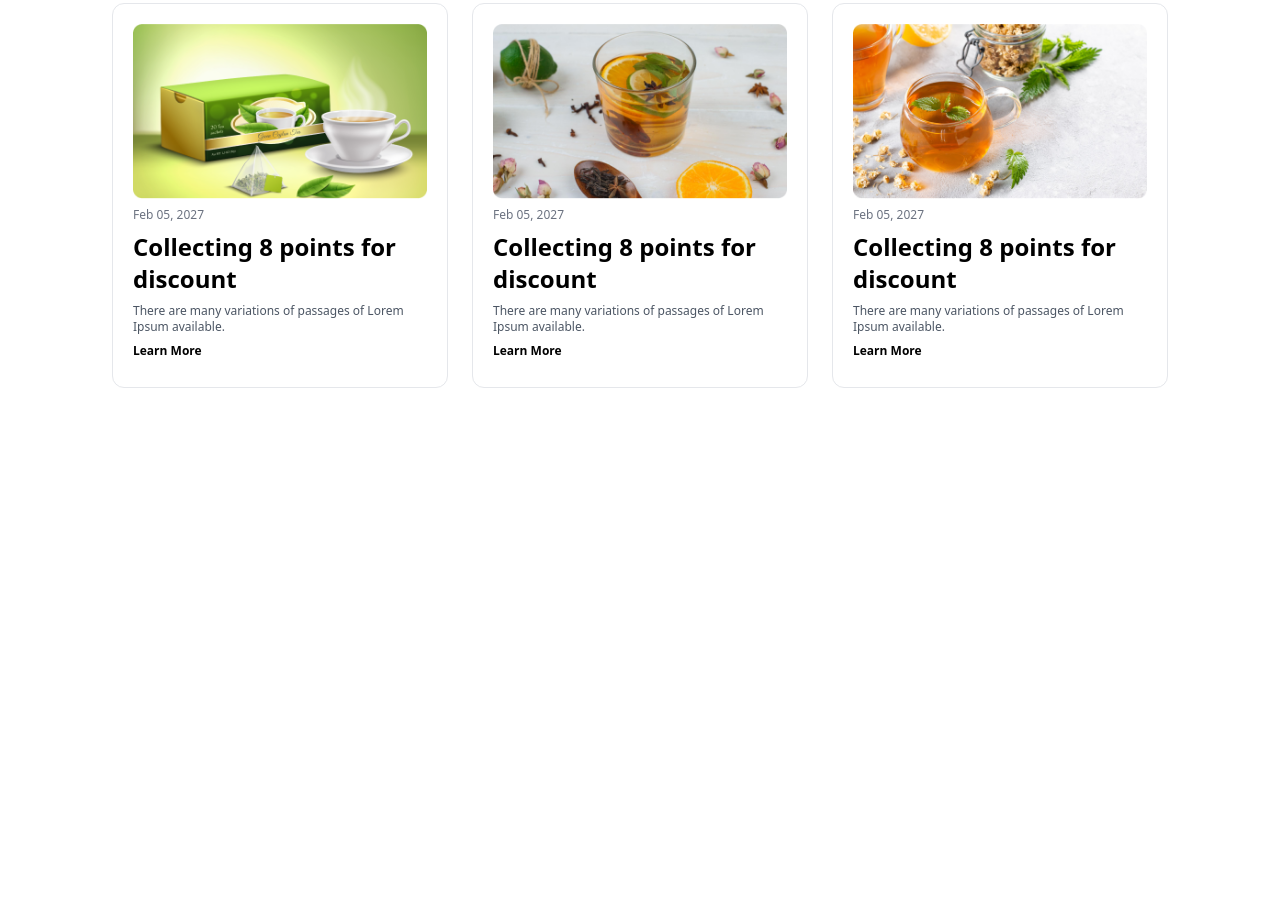
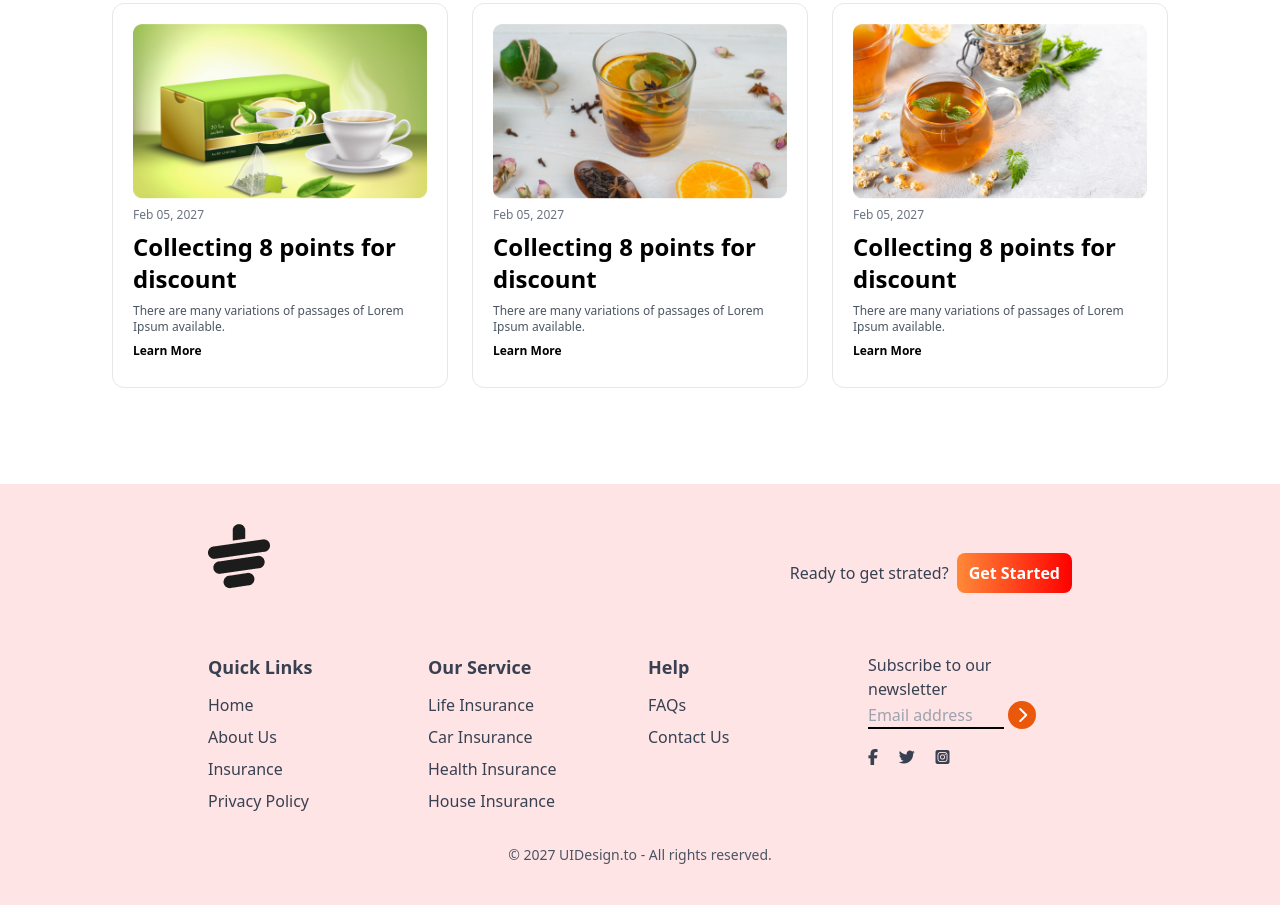
Before and after one commit to Coded-Adil/tea-house-tailwind, a plain HTML site: page index.html in a window 1280 px wide. Shown: the part 2797-3702 px from the top of the page. Before the commit the page ends 3281 px from the top, so only its background shows below. Drawn offline with nearby package versions, Linux system fonts and the light colour scheme.

Commit message:
Footer section done

```diff
--- a/index.html
+++ b/index.html
@@ -224,5 +224,67 @@
       </div>
     </section>
   </main>
+    <!-- Footer section -->
+    <footer class="bg-rose-100 text-gray-700 px-4 md:px-16 py-10">
+      <div class="w-9/12 mx-auto">
+        <!-- logo section -->
+        <div class="mb-8 flex justify-between">
+          <img class="mb-8" src="images/cup.png" alt="">
+          <div class="flex items-center gap-2">
+            <h4>Ready to get strated?</h4>
+            <button class="bg-gradient-to-r from-[#FF8938] to-[#FF0000] px-3 py-2 rounded-lg text-white font-bold">Get Started</button>
+          </div>
+        </div>
+        <!-- links section -->
+        <div class="grid grid-cols-1 md:grid-cols-2 lg:grid-cols-4 gap-4">
+          <!-- 1st cols -->
+           <div>
+            <h3 class="font-semibold text-lg mb-3">Quick Links</h3>
+            <ul class="space-y-2">
+              <li><a class="hover:text-orange-600" href="#">Home</a></li>
+              <li><a class="hover:text-orange-600" href="#">About Us</a></li>
+              <li><a class="hover:text-orange-600" href="#">Insurance</a></li>
+              <li><a class="hover:text-orange-600" href="#">Privacy Policy</a></li>
+            </ul>
+           </div>
+          <!-- 2nd cols -->
+           <div>
+            <h3 class="font-semibold text-lg mb-3">Our Service</h3>
+            <ul class="space-y-2">
+              <li><a class="hover:text-orange-600" href="#">Life Insurance</a></li>
+              <li><a class="hover:text-orange-600" href="#">Car Insurance</a></li>
+              <li><a class="hover:text-orange-600" href="#">Health Insurance</a></li>
+              <li><a class="hover:text-orange-600" href="#">House Insurance</a></li>
+            </ul>
+           </div>
+          <!-- 3rd cols -->
+           <div>
+            <h3 class="font-semibold text-lg mb-3">Help</h3>
+            <ul class="space-y-2">
+              <li><a class="hover:text-orange-600" href="#">FAQs</a></li>
+              <li><a class="hover:text-orange-600" href="#">Contact Us</a></li>
+            </ul>
+           </div>
+           <!-- 4th cols -->
+            <div>
+              <h3>Subscribe to our newsletter</h3>
+              <div class="flex flex-col space-y-2">
+                <div>
+                  <input class="bg-transparent border-b-2 border-black w-4/6" type="text" placeholder="Email address">
+                  <i class="fa-solid fa-chevron-right h-7 w-7 bg-orange-600 inline-flex rounded-full text-white justify-center items-center"></i>
+                  <div class="flex justify-between w-2/5 mb-2 mt-5">
+                    <i class="fa-brands fa-facebook-f"></i>
+                    <i class="fa-brands fa-twitter"></i>
+                    <i class="fa-brands fa-square-instagram"></i>
+                  </div>
+                </div>
+              </div>
+            </div>
+        </div>
+        <div class="text-center pt-4 mt-4">
+          <p class="text-sm text-gray-600">© 2027 UIDesign.to - All rights reserved.</p>
+        </div>
+      </div>
+    </footer>
 </body>
 </html>
```
